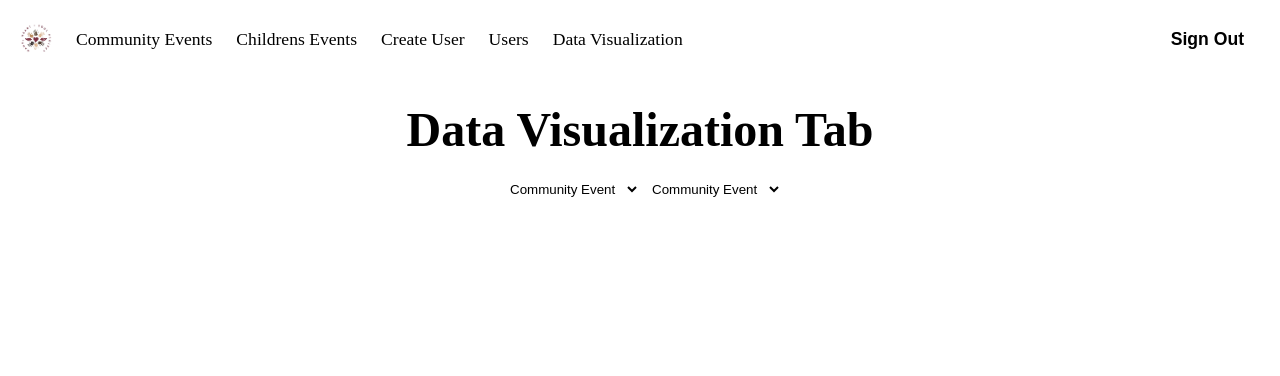
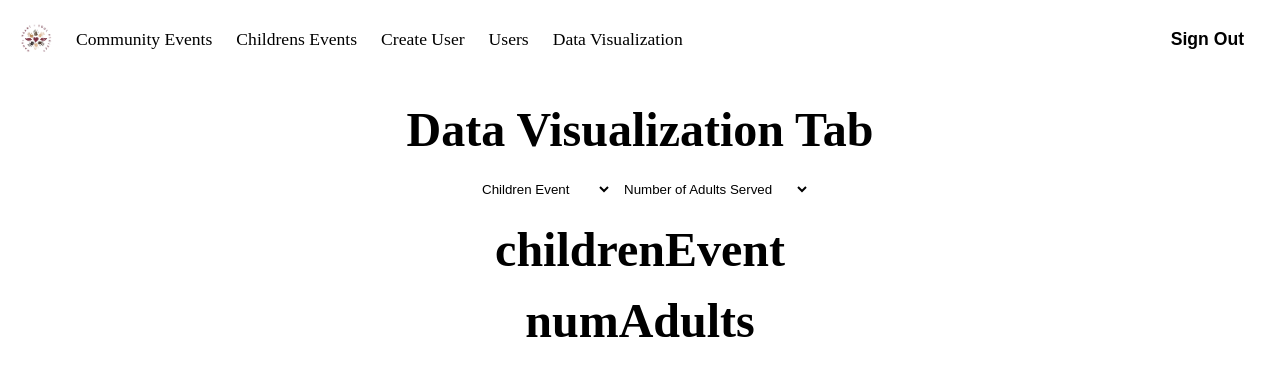
Before and after one commit to HandHeartSoulProject/HandHeartSoulProject.github.io, a React (Vite) app: page /Hand-Heart-and-Soul/vis in a window 1280 px wide. Shown: the top 376 px of the page. Built offline with nearby package versions, Linux system fonts and the light colour scheme; the HTML template or start-up script is replaced by a standard one.

Commit message:
working drop down toggles

```diff
--- a/src/pages/DataVis.tsx
+++ b/src/pages/DataVis.tsx
@@ -1,86 +1,54 @@
-// import { useState } from "react";
-// import { dropDownEventTypes, eventType } from "../types/eventTypes";
-// import { Database } from "../types/supabase";
-
-// function DataVis() {
-// 	const [eventField, setEventField] = useState<eventType>();
-// 	const [dataField, setDataField] = useState("test field 2");
-// 	const [timePeriod, setTimePeriod] = useState("time");
-
-// 	type communityFields = Database["public"]["Tables"]["communityEvents"]["Row"];
-// 	type childrensFields = Database["public"]["Tables"]["childrenEvents"]["Row"];
-// 	type selectedDataFields = {
-// 		communityEvent: Pick<communityFields, "numAdults" | "numChildren" | "foodPounds">;
-// 		childrenEvent: Pick<childrensFields, "numAdults" | "numChildren">;
-// 	};
-
-// 	const dataDownRoles: { value: string; label: string }[] = [
-// 		{ value: "numAdults", label: "Number of Adults" },
-// 		{ value: "numChildren", label: "Number of Children" },
-// 	];
-
-// 	return (
-// 		<div>
-// 			<h1>Data Visualization Tab</h1>
-
-// 			<select onChange={e => setEventField(e.target.value as eventType)}>
-// 				{dropDownEventTypes.map(({ value, label }) => (
-// 					<option value={value}>{label}</option>
-// 				))}
-// 			</select>
-
-// 			<select onChange={e => setDataField(e.target.value as selectedDataFields[eventType])}>
-// 				{dataDownRoles.map(({ value, label }) => (
-// 					<option value={value}>{label}</option>
-// 				))}
-// 			</select>
-// 		</div>
-// 	);
-// }
-// export default DataVis;
-
-import { useState } from "react";
-import { dropDownEventTypes, eventType } from "../types/eventTypes";
+import { useState, useEffect } from "react";
+import {
+	dropDownEventTypes,
+	eventType,
+	visFields,
+	dropDownEventTypes2,
+	dropDownEventTypes3
+} from "../types/eventTypes";
 import { Database } from "../types/supabase";
 
 function DataVis() {
-	const [eventField, setEventField] = useState<eventType>();
-	const [dataField, setDataField] = useState("numAdults"); // update initial value and type
+	const [eventField, setEventField] = useState<eventType>("childrenEvent"); // Stores the eventType
+	const [dataField, setDataField] = useState<visFields>("numAdults"); // update initial value and type
 	const [timePeriod, setTimePeriod] = useState("time");
 	const [currentEventType, setCurrentEventType] = useState<eventType>(); // add new state variable
 
-	type communityFields = Database["public"]["Tables"]["communityEvents"]["Row"];
+	// type communityFields = Database["public"]["Tables"]["communityEvents"]["Row"];
 	type childrensFields = Database["public"]["Tables"]["childrenEvents"]["Row"];
 
+	const dropDownOptions = { communityEvent: dropDownEventTypes3, childrenEvent: dropDownEventTypes2 };
 	return (
 		<div>
 			<h1>Data Visualization Tab</h1>
 
 			<select
 				onChange={e => {
+					e.preventDefault();
 					setEventField(e.target.value as eventType);
-					setCurrentEventType(e.target.value as eventType);
 				}}
 			>
 				{dropDownEventTypes.map(({ value, label }) => (
 					<option key={value} value={value}>
 						{label}
-					</option> // add 'key' prop
+					</option>
 				))}
 			</select>
 
 			<select
 				onChange={e => {
-					setEventField(e.target.value as eventType);
-					setCurrentEventType(e.target.value as eventType);
+					setDataField(e.target.value as visFields);
 				}}
 			>
-				{dropDownEventTypes.map(({ value, label }) => (
+				{dropDownOptions[eventField].map(({ value, label }) => (
 					<option key={value} value={value}>
 						{label}
-					</option> // add 'key' prop
+					</option>
 				))}
 			</select>
+
+			<h1>{eventField}</h1>
+			<h1>{dataField}</h1>
 		</div>
 	);
 }
--- a/src/types/eventTypes.ts
+++ b/src/types/eventTypes.ts
@@ -1,6 +1,17 @@
 export type eventType = "communityEvent" | "childrenEvent";
 export const hhsDomain = "@handheartsoulproject.org";
 export const dropDownEventTypes: { value: string; label: string }[] = [
-	{ value: "communityEvent", label: "Community Event" },
-	{ value: "childrenEvent", label: "Children Event" }
+	{ value: "childrenEvent", label: "Children Event" },
+	{ value: "communityEvent", label: "Community Event" }
 ];
+
+export type visFields = "numAdults" | "numChildren" | "foodPounds";
+export const dropDownEventTypes2: { value: string; label: string }[] = [
+	{ value: "numAdults", label: "Number of Adults Served" },
+	{ value: "numChildren", label: "Number of Children Served" }
+];
+export const dropDownEventTypes3: { value: string; label: string }[] = [
+	{ value: "numAdults", label: "Number of Adults Served" },
+	{ value: "numChildren", label: "Number of Children Served" },
+	{ value: "foodPounds", label: "Amount of Food Served" }
+];
```
